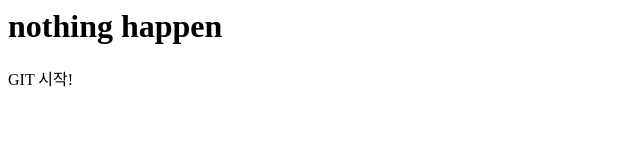
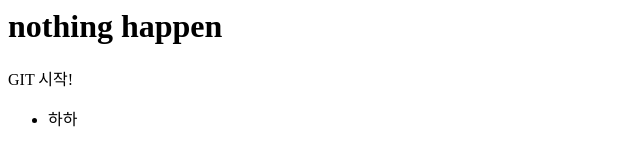
Before and after one commit to DucksDiary/Git_Trial, a plain HTML site: page index.html in a window 1280 px wide. Shown: the full height of the page, 0-640 px from the left. Drawn offline with Linux system fonts and the light colour scheme.

Commit message:
ul li 추가

```diff
--- a/index.html
+++ b/index.html
@@ -4,5 +4,10 @@
   <body>
     <h1>nothing happen</h1>
     GIT 시작!
+    <ul>
+      <li>
+        하하
+      </li>
+    </ul>
   </body>
 </html>
```
